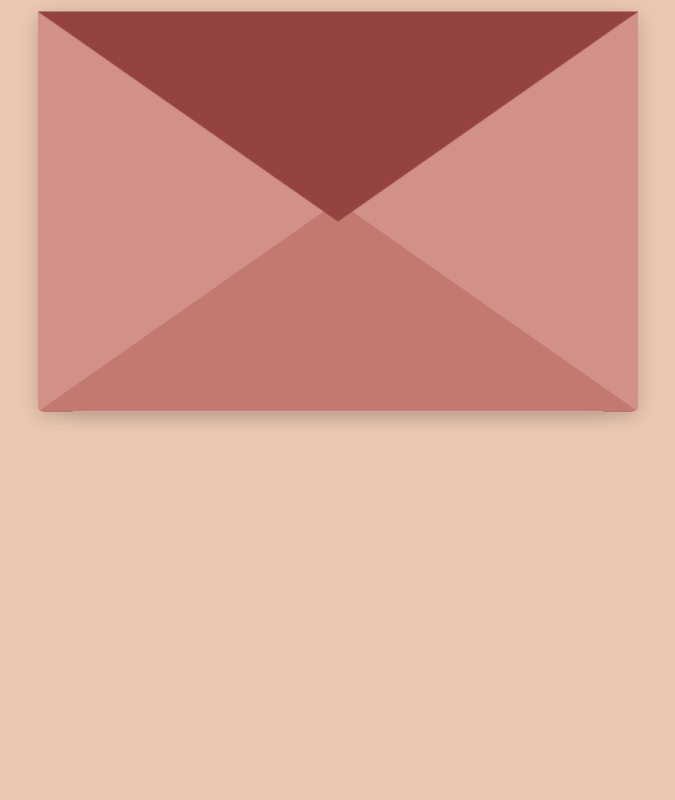
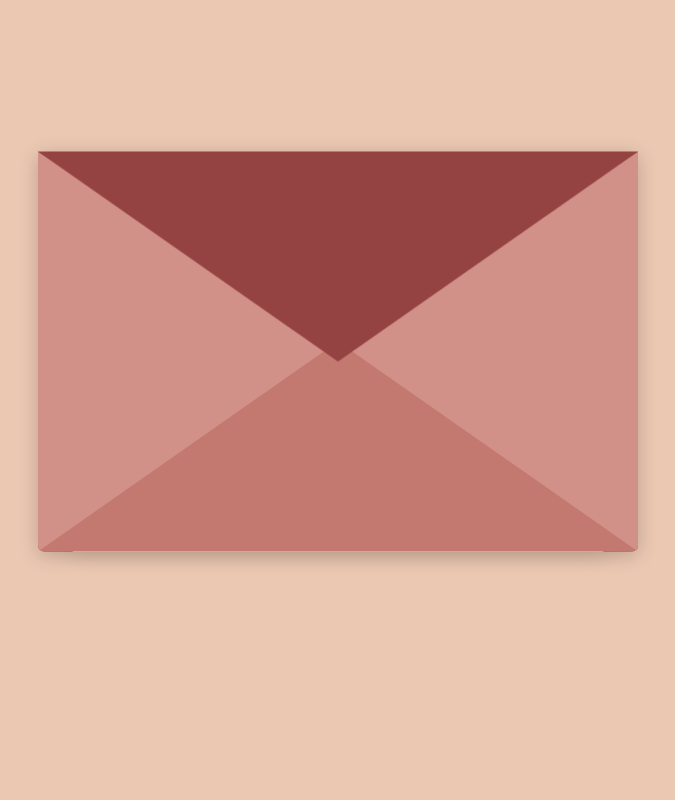
Before and after one commit to Mgwedding/Wedding-Website, a plain HTML site: page index.html in a window 1280 px wide. Shown: the top 800 px of the page, without its empty margins (302-977 px from the left). Drawn offline with Linux system fonts and the light colour scheme.

Commit message:
fixed opening animation

```diff
--- a/main.css
+++ b/main.css
@@ -1,13 +1,22 @@
 :root {
-    --light-pink: #D19188;
+  --light-pink: #d19188;
   --dark-pink: #944342;
-    --red: #521A19;
-    --beige: #EBC8B2;
-    --blue: #0B1F38;
+  --red: #521a19;
+  --beige: #ebc8b2;
+  --blue: #0b1f38;
   --dark-grey: #2b2b25;
 }
 
-html, body, header, nav, ul, li, h1, h2, p, footer {
+html,
+body,
+header,
+nav,
+ul,
+li,
+h1,
+h2,
+p,
+footer {
   margin: 0;
   padding: 0;
   box-sizing: border-box;
@@ -19,9 +28,17 @@ body {
   background-color: #ebc8b2;
 }
 
+.landing {
+  padding: 20px;
+  height: 100vh;
+  justify-content: center;
+  align-items: center;
+  display: flex;
+}
+
 /* ENVELOPE CSS */
 .envlope-wrapper {
-  height: 900px;
+  height: 70%;
 }
 
 #envelope {
@@ -99,7 +116,7 @@ body {
 }
 
 .animate-text {
-  stroke-width: .75;
+  stroke-width: 0.75;
   fill: #f4f4f4;
   stroke: black;
   stroke-dasharray: 200;
@@ -114,8 +131,7 @@ body {
 }
 
 #envelope.open {
-  transform: translateY(-200px);
-  transition: transform 0.4s 0.6s ease, z-index 0.6s, height 1s ease;
+  margin-top: 100px;
 }
 
 .close .flap {
@@ -169,7 +185,6 @@ body {
   color: #fff;
 }
 
-
 /* COUNTDOWN CSS */
 
 .countdown-timer {
@@ -184,15 +199,12 @@ footer {
   width: 100%;
 }
 
-
 /* Smartphones (portrait and landscape) */
 @media only screen and (min-width: 320px) and (max-width: 767px) {
   .landing video {
     min-height: 70vh;
   }
 }
-
-
 
 /* KEYFRAMES */
 @-webkit-keyframes slideUp {
```
Also changed, not shown: 1 other file. Lines whose indentation alone changed are shown as unchanged.
